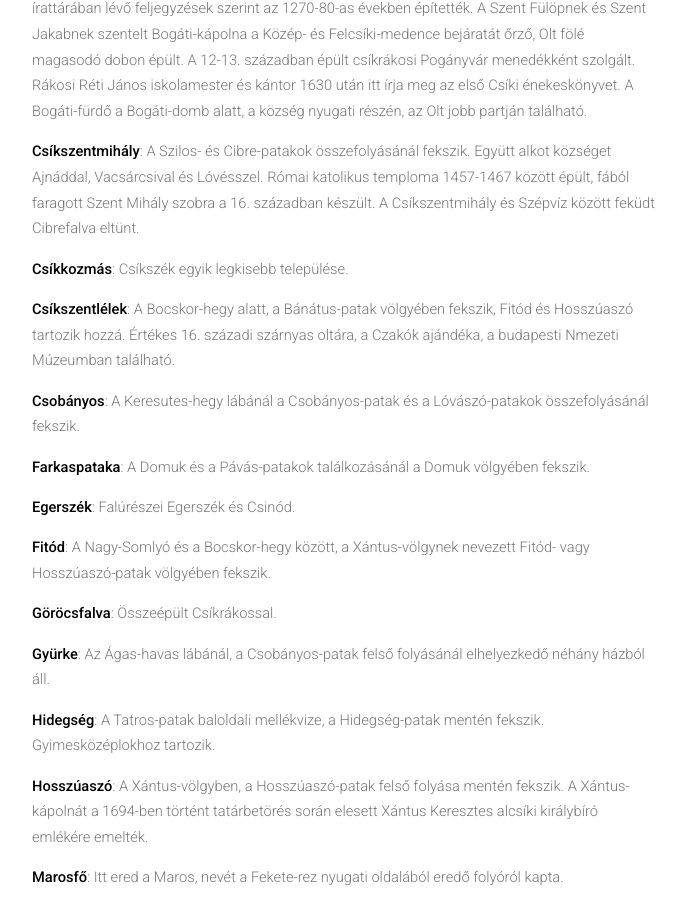
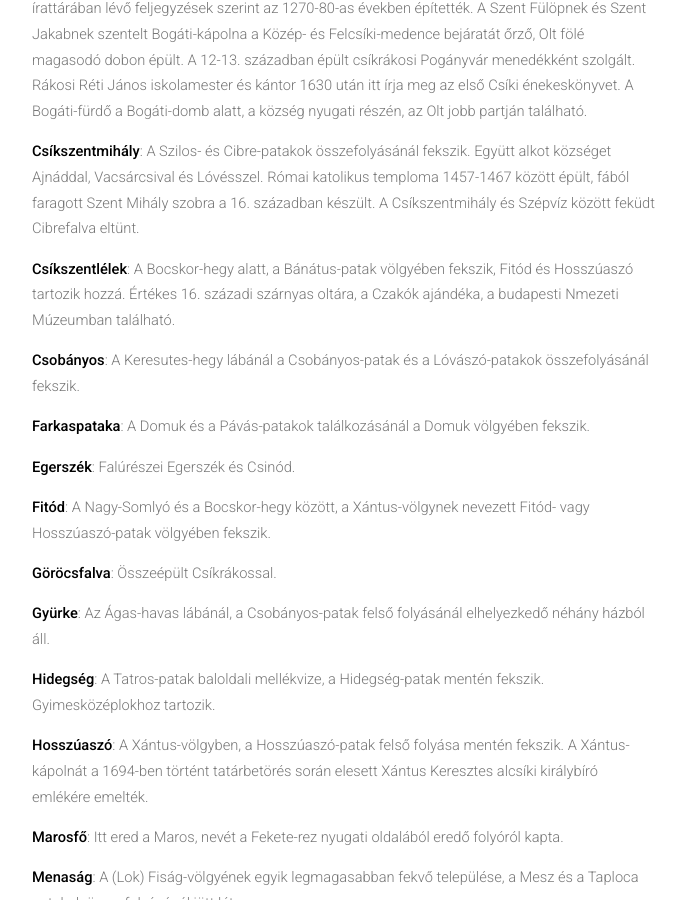
Before and after one commit to siculia/siculia.github.io, a Jekyll site: the page built from siculia-csikszek.html, in a window 1280 px wide and 900 px high, scrolled down 4483 px. Shown: the whole window, without its empty margins (128-814 px from the left). Built offline with Jekyll 4.4.1, drawn with Linux system fonts in a browser that asks for light colours; nearby versions of some CDN libraries; library files that are not in the unit come from our copies.

Commit message:
Csíkkozmás

```diff
--- a/siculia-csikszek.html
+++ b/siculia-csikszek.html
@@ -82,7 +82,6 @@ layout: default
 							<p style="text-align: left;"><b>Csíkmindszent</b>: Tizesekből álló település, Sillók-tizese, Felszeg-tízes, vagy Prédák-tízese, Templom-tízes, Józsa-tízes, Nagy-tízes, Kisboroszló-tizes, vagy Ambrusok-tízese, Nagyboroszló, vagy Mindszentboroszló-tízese és Alszeg-tízes.</p>
 							<p style="text-align: left;"><b>Csíkrákos</b>: A Középcsíki-medence északi kijáratánál, a Rákos-patak mentén települt. Göröcsfalvával, Vacsásrcsival és Madéfalvával (Amadéfalva) alkotott közös egyházközséget. A Kisboldogasszony banderiális templomot, amelyet csíllagövi jegyek díszítenek, a plébánia írattárában lévő feljegyzések szerint az 1270-80-as években építették. A Szent Fülöpnek és Szent Jakabnek szentelt Bogáti-kápolna a Közép- és Felcsíki-medence bejáratát őrző, Olt fölé magasodó dobon épült. A 12-13. században épült csíkrákosi Pogányvár menedékként szolgált. Rákosi Réti János iskolamester és kántor 1630 után itt írja meg az első Csíki énekeskönyvet. A Bogáti-fürdő a Bogáti-domb alatt, a község nyugati részén, az Olt jobb partján található.</p>
 							<p style="text-align: left;"><b>Csíkszentmihály</b>: A Szilos- és Cibre-patakok összefolyásánál fekszik. Együtt alkot községet Ajnáddal, Vacsárcsival és Lóvésszel. Római katolikus temploma 1457-1467 között épült, fából faragott Szent Mihály szobra a 16. században készült. A Csíkszentmihály és Szépvíz között feküdt Cibrefalva eltünt.</p>
-							<p style="text-align: left;"><b>Csíkkozmás</b>: Csíkszék egyik legkisebb települése.</p>
 							<p style="text-align: left;"><b>Csíkszentlélek</b>: A Bocskor-hegy alatt, a Bánátus-patak völgyében fekszik, Fitód és Hosszúaszó tartozik hozzá. Értékes 16. századi szárnyas oltára, a Czakók ajándéka, a budapesti Nmezeti Múzeumban található.</p>
 							<p style="text-align: left;"><b>Csobányos</b>: A Keresutes-hegy lábánál a Csobányos-patak és a Lóvászó-patakok összefolyásánál fekszik.</p>
 							<p style="text-align: left;"><b>Farkaspataka</b>: A Domuk és a Pávás-patakok találkozásánál a Domuk völgyében fekszik.</p>
```
